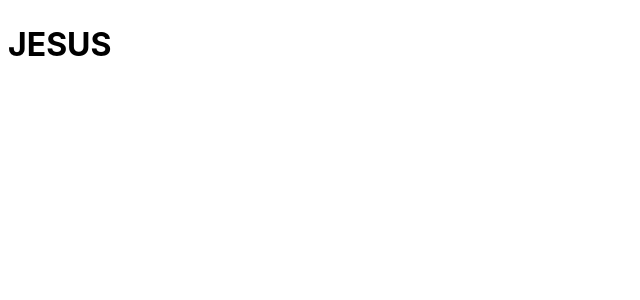
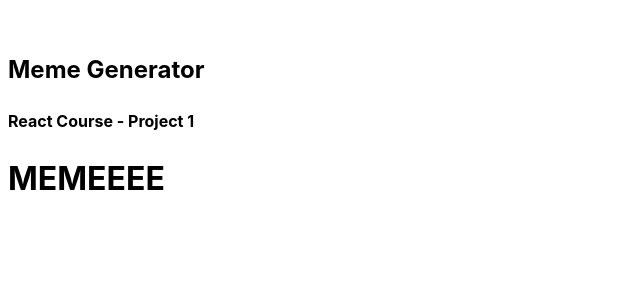
Before and after one commit to Thato2619/memeGenerator, a React (Vite) app in the folder memeGenerator/: page / in a window 1280 px wide. Shown: the top 300 px of the page, without its empty margins (0-640 px from the left). Built offline with nearby package versions, Linux system fonts and the light colour scheme.

Commit message:
test all component rendering and import in App.js
- import content in App.jsx

- create image folder

```diff
--- a/memeGenerator/src/App.jsx
+++ b/memeGenerator/src/App.jsx
@@ -1,13 +1,16 @@
 import { useState } from 'react';
 import React from 'react';
 import './App.css';
+import Header from './Components/Header';
+import Meme from './Components/Meme';
 
 function App() {
 
 
   return (
     <>
-      <h1>JESUS</h1>
+      <Header />
+      <Meme />
     </>
   )
 }
--- a/memeGenerator/src/Components/Header.jsx
+++ b/memeGenerator/src/Components/Header.jsx
@@ -0,0 +1,11 @@
+import React from "react";
+
+export default function Header(){
+    return(
+        <nav>
+            <img />
+            <h2>Meme Generator</h2>
+            <h4>React Course - Project 1</h4>
+        </nav>
+    )
+}
--- a/memeGenerator/src/Components/Meme.jsx
+++ b/memeGenerator/src/Components/Meme.jsx
@@ -0,0 +1,7 @@
+import React from "react";
+
+export default function Meme(){
+    return(
+        <h1>MEMEEEE</h1>
+    )
+}
```
